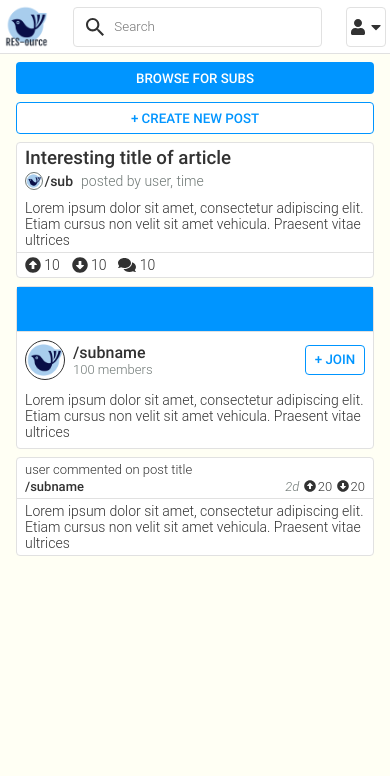
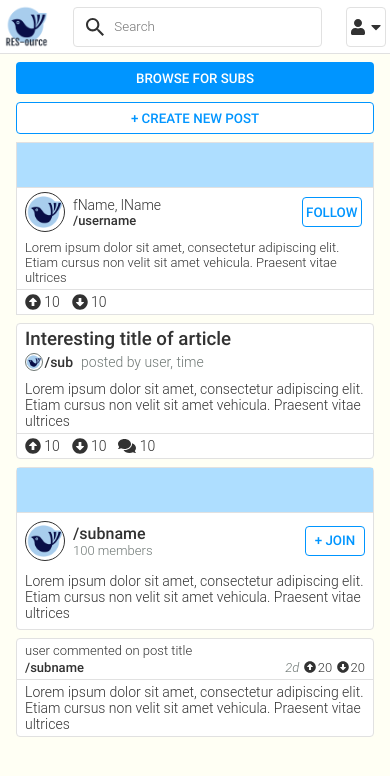
Before and after one commit to jiyyou/res-ource, a React (Create React App) app in the folder client/: page / in a window 390 px wide. Shown: the top 776 px of the page. Built offline with nearby package versions, Linux system fonts and the light colour scheme; a web font is replaced by a local one.

Commit message:
ProfileCard mobile styling

```diff
--- a/client/src/components/ProfileCard/ProfileCard.js
+++ b/client/src/components/ProfileCard/ProfileCard.js
@@ -1,23 +1,30 @@
 import React from 'react';
 import './ProfileCard.scss';
+import logo from '../../assets/logo/RES-ource2.png';
+import { FontAwesomeIcon } from '@fortawesome/react-fontawesome';
+import { faArrowAltCircleUp, faArrowAltCircleDown } from '@fortawesome/free-solid-svg-icons';
 
 function ProfileCard(props) {
 	return (
 		<div className="profileCard">
-			<div class="profileCard__banner"></div>
-			<div class="profileCard__profilebox">
-				<img src="" alt="" class="profileCard__avatar" />
-				<h2 class="profileCard__name">fName, lName</h2>
-				<p class="profileCard__username">/username</p>
-				<button>FOLLOW</button>
-				<img class='profileCard__icon' src="" alt="" />
+			<div className="profileCard__banner"></div>
+			<div className="profileCard__profilebox">
+				<img src={logo} alt="" className="profileCard__avatar" />
+				<div className='profileCard__userbox'>
+					<h2 className="profileCard__name">fName, lName</h2>
+					<p className="profileCard__username">/username</p>
+				</div>
+				<button className='profileCard__follow'>FOLLOW</button>
+				<img className='profileCard__icon' src="" alt="" />
 			</div>
-			<p class="profileCard__about">INTRODUCTION</p>
-			<div class="profileCard__userbox">
-				<img src="" alt="" class="profileCard__icon" />
-				<p class="profileCard__vote">10</p>
-				<img src="" alt="" class="profileCard__icon" />
-				<p class="profileCard__vote">10</p>
+			<p className="profileCard__about">
+				Lorem ipsum dolor sit amet, consectetur adipiscing elit. Etiam cursus non velit sit amet vehicula. Praesent vitae ultrices
+			</p>
+			<div className="profileCard__footer">
+				<FontAwesomeIcon className='profileCard__icon' icon={faArrowAltCircleUp} />
+				<p className="profileCard__vote">10</p>
+				<FontAwesomeIcon className='profileCard__icon' icon={faArrowAltCircleDown} />
+				<p className="profileCard__vote">10</p>
 			</div>
 
 		</div>
--- a/client/src/components/ProfileCard/ProfileCard.scss
+++ b/client/src/components/ProfileCard/ProfileCard.scss
@@ -1 +1,64 @@
 @import '../../partials/mixins';
+
+.profileCard {
+	width: 100%;
+	background-color: white;
+	border: 1px solid $vgrey;
+	margin-bottom: 0.5rem;
+	&__banner {
+		border-bottom: 1px solid $vgrey;
+		height: 45px;
+		background-color: $vskyblue;
+	}
+	&__profilebox {
+		padding: 0.25rem 0.5rem;
+		display: flex;
+		flex-wrap: wrap;
+		align-items: center;
+	}
+	&__userbox {
+		display: flex;
+		flex-direction: column;
+	}
+	&__name {
+		font-size: 0.875rem;
+	}
+	&__username {
+		font-weight: 500;
+		font-size: 0.8125rem;
+	}
+	&__avatar {
+		max-width: 40px;
+		max-height: 40px;
+		border: 1px solid $vblack;
+		border-radius: 100%;
+		margin-right: 0.5rem;
+	}
+	&__follow {
+		margin-left: auto;
+		border-radius: 4px;
+		height: 30px;
+		width: 60px;
+		background-color: white;
+		border: 1px solid $vlightblue;
+		color: $vlightblue;
+		font-weight: 500;
+	}
+	&__about {
+		padding: 0.25rem 0.5rem;
+		font-size: 0.8125rem;
+	}
+	&__footer {
+		border-top: 1px solid $vgrey;
+		padding: 0.25rem 0.5rem;
+		display: flex;
+		align-items: center;
+		&>p {
+			margin-right: 0.75rem;
+			font-size: 0.875rem;
+		}
+	}
+	&__icon {
+		margin-right: 0.2rem;
+	}
+}
--- a/client/src/components/SubCard/SubCard.scss
+++ b/client/src/components/SubCard/SubCard.scss
@@ -9,7 +9,7 @@
 	&__banner {
 		border-bottom: 1px solid $vgrey;
 		height: 45px;
-		background-color: $vlightblue;
+		background-color: $vskyblue;
 	}
 	&__textbox {
 		padding: 0.5rem;
--- a/client/src/pages/Main/Main.js
+++ b/client/src/pages/Main/Main.js
@@ -3,6 +3,7 @@ import './Main.scss';
 import PostCard from '../../components/PostCard/PostCard';
 import SubCard from '../../components/SubCard/SubCard';
 import CommentCard from '../../components/CommentCard/CommentCard';
+import ProfileCard from '../../components/ProfileCard/ProfileCard';
 
 function Main(props) {
 	// componentDidMount() {
@@ -16,6 +17,7 @@ function Main(props) {
 			<button className='main__button'>BROWSE FOR SUBS</button>
 			<button className='main__button main__button--inverse'>+ CREATE NEW POST</button>
 			<ul className='main__posts'>
+				<ProfileCard />
 				<PostCard />
 				<SubCard />
 				<CommentCard />
--- a/client/src/partials/_variables.scss
+++ b/client/src/partials/_variables.scss
@@ -3,3 +3,4 @@ $vlightblue: #0095FF;
 $vdarkblue: #0065AD;
 $vblack: #323232;
 $vsilver: #6F7875;
+$vskyblue: #AEDEFF;
```
